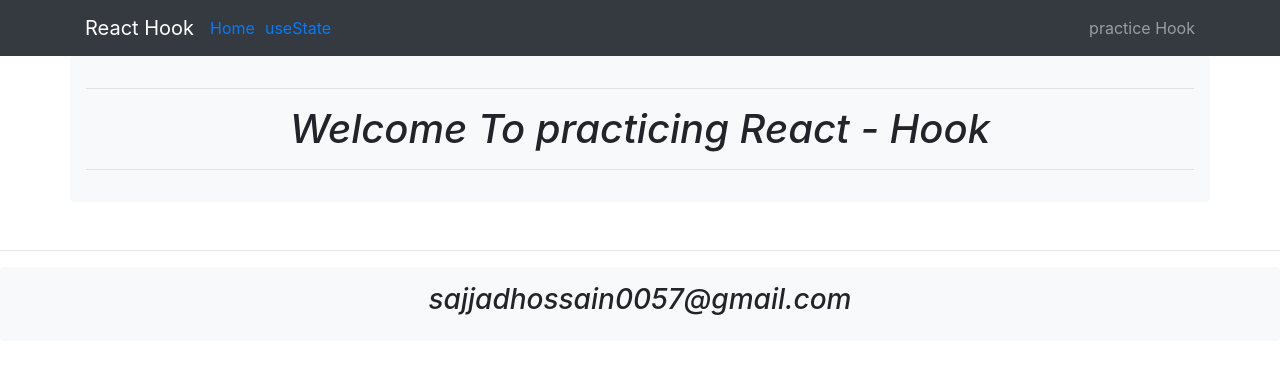
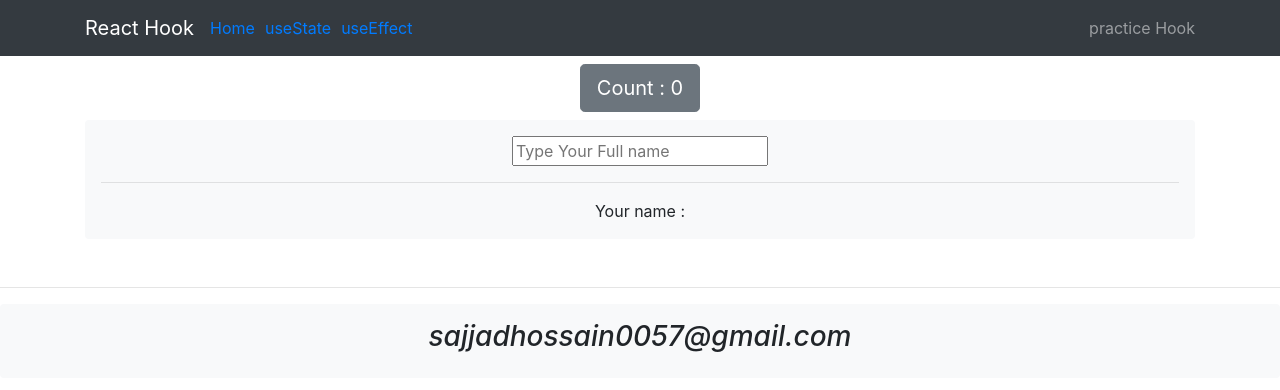
Before and after one commit to sajjad0057/React-Hook, a React (Create React App) app: page /useEffect in a window 1280 px wide. Shown: the top 390 px of the page. Built offline with nearby package versions, Linux system fonts and the light colour scheme.

Commit message:
Practice useEffect

```diff
--- a/public/index.html
+++ b/public/index.html
@@ -24,7 +24,7 @@
       work correctly both with client-side routing and a non-root public URL.
       Learn how to configure a non-root public URL by running `npm run build`.
     -->
-    <title>React App</title>
+    <title>Practice | React-Hook</title>
   </head>
   <body>
     <noscript>You need to enable JavaScript to run this app.</noscript>
--- a/src/components/Body/Body.jsx
+++ b/src/components/Body/Body.jsx
@@ -1,6 +1,7 @@
 import React from "react";
 import { Switch, Route, Redirect } from "react-router-dom";
-import UseState from "./useState/useState";
+import UseEffect from "./useEffect/useEffect";
+import UseState from "./useState/UseState";
 import Welcome from "./Welcome";
 
 const Body = () => {
@@ -9,7 +10,9 @@ const Body = () => {
           <Switch>
 
           <Route path="/setname" exact component={UseState}/>
+          <Route path="/useEffect" exact component={UseEffect}/>
           <Route path="/" component={Welcome}/>
+
 
           <Redirect to="/"/>
           </Switch>
--- /dev/null
+++ b/src/components/Body/useEffect/ChangeTitle.jsx
@@ -0,0 +1,34 @@
+import React, { useState, useEffect } from "react";
+
+const ChangeTitle = () => {
+  const [count, setCount] = useState(0);
+  const [name, setName] = useState("");
+
+  useEffect(() => {
+    console.log("useEffect Called and Update title");
+    document.title = `You clicked ${count}`;
+  });
+
+  return (
+    <div className="container">
+      <button
+        onClick={() => setCount(count + 1)}
+        className="btn btn-secondary btn-lg mt-2"
+      >
+        Count : {count}
+      </button>
+      <div class="shadow-none p-3 mb-5 bg-light rounded mt-2">
+        <input
+          type="text"
+          placeholder="Type Your Full name"
+          value={name}
+          onChange={(e) => setName(e.target.value)}
+        />
+        <hr />
+        Your name : <i>{name}</i>
+      </div>
+    </div>
+  );
+};
+
+export default ChangeTitle;
--- /dev/null
+++ b/src/components/Body/useEffect/useEffect.jsx
@@ -0,0 +1,26 @@
+import React from "react";
+import ChangeTitle from "./ChangeTitle";
+
+
+const UseEffect = () =>{
+    return (
+        <div>
+            <ChangeTitle/>
+
+        </div>
+    )
+}
+
+
+export default UseEffect;
+
+
+/**
+ useEffect :
+ ---------------------------------------------------------
+ The Effect Hook lets you perform side effects in functional component,
+
+ It is a close replacement for componentDidMount,
+ componentDidUpdate and componentWillUnmount
+
+ * **/
--- a/src/components/Body/useState/Array.jsx
+++ b/src/components/Body/useState/Array.jsx
@@ -14,7 +14,7 @@ const Array=()=>{
     ))
     return(
         <div className="container">
-            <button className="btn btn-info btn-lg" onClick={AddNumber}>Add Number</button>
+            <button className="btn btn-info btn-lg" onClick={AddNumber}>Generate random Numbers</button>
             <br/>
             <hr/>
 
--- a/src/components/Header/Navigation.jsx
+++ b/src/components/Header/Navigation.jsx
@@ -29,6 +29,9 @@ const Navigation= (props) => {
             <NavItem style={{marginRight:"10px"}}>
               <NavLink exact to="/setname" className="NavLink">useState</NavLink>
             </NavItem>
+            <NavItem style={{marginRight:"10px"}}>
+              <NavLink exact to="/useEffect" className="NavLink">useEffect</NavLink>
+            </NavItem>
           </Nav>
         <NavbarText>practice Hook</NavbarText>
         </Collapse>
```
Also changed, not shown: 1 other file (tests, documents, lock files or other folders).
